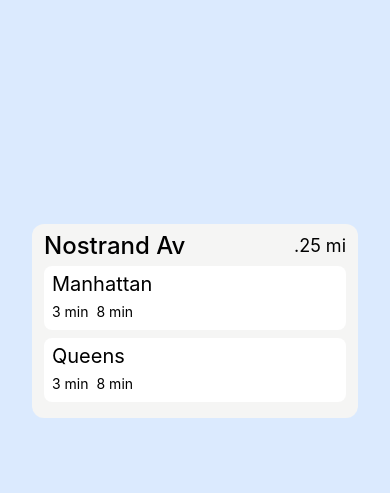
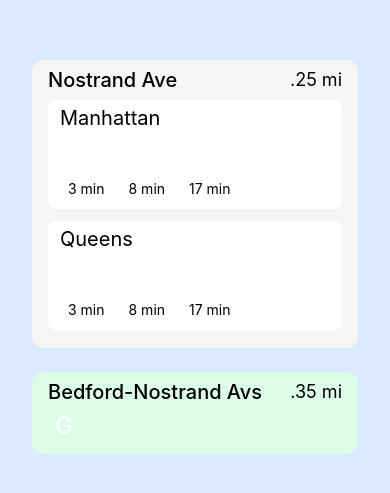
Before and after one commit to TigerFeng37/subway-app, a React Native app: screen / in a window 390 px wide. Shown: the part 101-594 px from the top of the page. Built offline with nearby package versions, Linux system fonts and the light colour scheme.

Commit message:
make mockup of homepage

```diff
--- a/App.tsx
+++ b/App.tsx
@@ -24,12 +24,9 @@ import {
   ReloadInstructions,
 } from 'react-native/Libraries/NewAppScreen';
 
-
-
-
 function App(): JSX.Element {
   return (
-    <SafeAreaView className="bg-white">
+    <SafeAreaView className="bg-blue-100">
       <Index />
     </SafeAreaView>
   );
--- /dev/null
+++ b/app/components/bullet.tsx
@@ -0,0 +1,21 @@
+import React, {useState} from 'react';
+import {
+  View,
+  Text
+} from 'react-native';
+
+interface Props {
+    letter: string;
+    color: string;
+}
+
+const UpcomingArrival: React.FC<Props> = ({ letter, color }) => {
+  return (
+    <View className={`bg-${color} rounded-full w-8 h-8`}>
+        <Text className="font-medium text-white text-2xl my-auto text-center">
+            { letter }
+        </Text>
+    </View>
+  )
+};
+export default UpcomingArrival;
--- a/app/components/platform.tsx
+++ b/app/components/platform.tsx
@@ -1,3 +1,5 @@
+import UpcomingArrival from './upcomingArrival';
+
 import React, {useState} from 'react';
 import {
   View,
@@ -10,17 +12,14 @@ interface Props {
 
 const Platform: React.FC<Props> = ({ name }) => {
   return (
-    <View className="bg-white rounded-lg flex flex-col py-1 px-2 my-1">
+    <View className="bg-white rounded-lg flex flex-col py-1 px-3 my-1.5">
         <Text className="text-xl mb-1">
             { name }
         </Text>
-        <View className="flex flex-row gap-2 mb-1">
-            <Text className="text-sm">
-                3 min
-            </Text>
-            <Text className="text-sm">
-                8 min
-            </Text>
+        <View className="flex flex-row gap-2">
+            <UpcomingArrival train="A" time="3 min" />
+            <UpcomingArrival train="A" time="8 min" />
+            <UpcomingArrival train="A" time="17 min" />
         </View>
     </View>
   );
--- /dev/null
+++ b/app/components/simpleStation.tsx
@@ -0,0 +1,32 @@
+import Bullet from './bullet';
+
+import React, {useState} from 'react';
+import {
+  View,
+  Text
+} from 'react-native';
+
+interface Props {
+    name: string;
+    distance: string;
+    trains: string;
+  }
+
+const SimpleStation: React.FC<Props> = ({ name, distance, trains }) => {
+  return (
+    <View className="rounded-xl bg-green-100 w-full pt-1.5 pb-3 px-4 mt-6 flex flex-col">
+        <View className="flex flex-row w-full justify-between items-center">
+            <Text className="font-medium text-xl">
+                { name }
+            </Text>
+            <Text className="text-lg">
+                { distance }
+            </Text>
+        </View>
+        <View className="pt-1">
+            <Bullet letter={ trains } color="mta-lime" />
+        </View>
+    </View>
+  );
+};
+export default SimpleStation;
--- /dev/null
+++ b/app/components/upcomingArrival.tsx
@@ -0,0 +1,24 @@
+import Bullet from './bullet';
+
+import React, {useState} from 'react';
+import {
+  View,
+  Text
+} from 'react-native';
+
+interface Props {
+    train: string;
+    time: string;
+  }
+
+const UpcomingArrival: React.FC<Props> = ({ train, time }) => {
+  return (
+    <View className="bg-white rounded-lg flex flex-col py-1 px-2 my-1 items-center">
+        <Bullet letter={ train } color="mta-blue" />
+        <Text className="mt-1">
+            { time }
+        </Text>
+    </View>
+  );
+};
+export default UpcomingArrival;
--- a/app/pages/index.tsx
+++ b/app/pages/index.tsx
@@ -1,4 +1,5 @@
 import Platform from '../components/platform';
+import SimpleStation from '../components/simpleStation';
 
 import React, {useState} from 'react';
 import {
@@ -13,17 +14,19 @@ import {
 const Index = () => {
   return (
     <>
-    <StatusBar
+    {/* <StatusBar
         barStyle='light-content'
-        backgroundColor='black'
-      />
-    <ScrollView contentInsetAdjustmentBehavior="automatic">
+        backgroundColor="mta-blue"
+        hidden={true}
+    /> */}
+    <ScrollView contentInsetAdjustmentBehavior="automatic" scrollEnabled={false} >
         {/* <Header /> */}
-    <View className="h-screen w-screen px-8 bg-blue-100 flex flex-col items-center justify-center">
-        <View className="rounded-xl bg-stone-100 w-full pt-1.5 pb-3 px-3 flex flex-col">
+        <View className="h-screen w-screen px-8 bg-blue-100 justify-center">
+            <View className="flex flex-col items-center mb-32">
+                <View className="rounded-xl bg-stone-100 w-full pt-1.5 pb-3 px-4 flex flex-col">
                     <View className="flex flex-row w-full justify-between items-center">
-                <Text className="font-medium text-2xl">
-                    Nostrand Av
+                        <Text className="font-medium text-xl">
+                            Nostrand Ave
                         </Text>
                         <Text className="text-lg">
                             .25 mi
@@ -32,6 +35,8 @@ const Index = () => {
                     <Platform name="Manhattan"/>
                     <Platform name="Queens"/>
                 </View>
+                <SimpleStation name="Bedford-Nostrand Avs" distance=".35 mi" trains="G"/>
+            </View>
         </View>
     </ScrollView>
     </>
--- a/tailwind.config.js
+++ b/tailwind.config.js
@@ -2,7 +2,20 @@
 module.exports = {
   content: ["./App.tsx", "./app/**/*.tsx"],
   theme: {
-    extend: {},
+    extend: {
+      colors: {
+        'mta-blue': '#0039a6',
+        'mta-orange': '#ff6319',
+        'mta-lime': '#6cbe45',
+        'mta-gray': '#a7a9ac',
+        'mta-brown': '#996633',
+        'mta-yellow': '#fccc0a',
+        'mta-red': '#ee352e',
+        'mta-green': '#00933c',
+        'mta-purple': '#b933ad',
+        'mta-dark-gray': '#808183'
+      }
+    }
   },
   plugins: [],
 }
```
Lines whose indentation alone changed are shown as unchanged.
